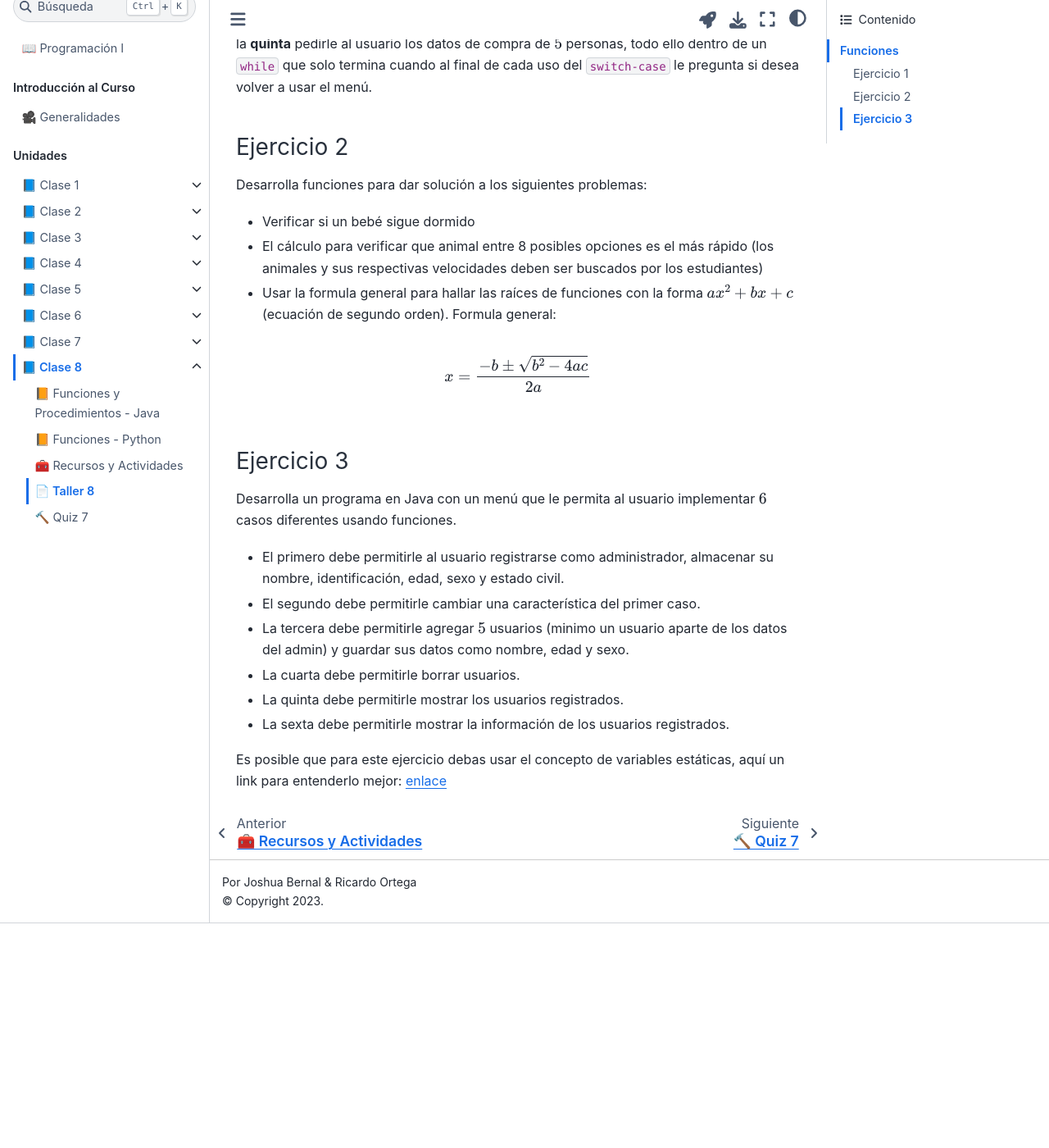
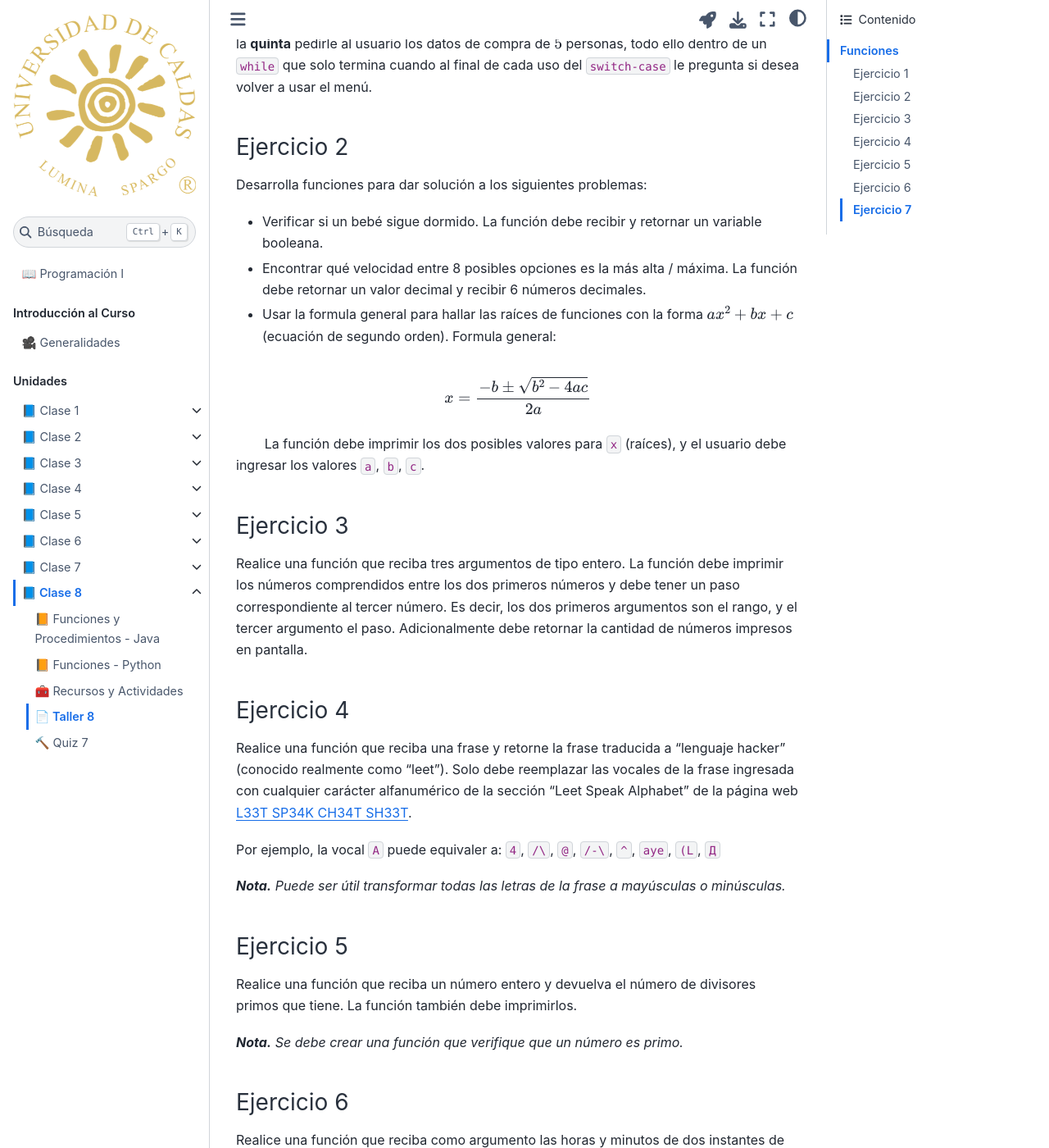
Before and after one commit to BioAITeamLearning/prog1-2023-02-ucaldas, a Jupyter Book: the page built from content/talleres/taller8.md, in a window 1280 px wide and 1400 px high, scrolled down 600 px. Shown: the whole window at 82% size. Built offline with Jupyter Book 1.0.4 settings and Sphinx 7.4.7 and the Sphinx Book theme 1.1.4, drawn with Linux system fonts in a browser that asks for light colours; before the commit the page ends 1726 px from its top, so only the background shows below that; some of the changed text lies outside the part shown.

Commit message:
agregar unidad 8

```diff
--- a/content/talleres/taller8.md
+++ b/content/talleres/taller8.md
@@ -29,20 +29,39 @@
 ### Ejercicio 2
 Desarrolla funciones para dar solución a los siguientes problemas:
 
-- Verificar si un bebé sigue dormido
-- El cálculo para verificar que animal entre 8 posibles opciones es el más rápido (los animales y sus respectivas velocidades deben ser buscados por los estudiantes)
+- Verificar si un bebé sigue dormido. La función debe recibir y retornar un variable booleana.
+- Encontrar qué velocidad entre 8 posibles opciones es la más alta / máxima. La función debe retornar un valor decimal y recibir 6 números decimales.
 - Usar la formula general para hallar las raíces de funciones con la forma $ax^2 + bx + c$ (ecuación de segundo orden). Formula general:
 
 $$x = \dfrac{-b\pm\sqrt{b^2 -4ac}}{2a}$$
 
+$\hspace{0.8cm}$ La función debe imprimir los dos posibles valores para `x` (raíces), y el usuario debe ingresar los valores `a`, `b`, `c`.
+
 ### Ejercicio 3
-Desarrolla un programa en Java con un menú que le permita al usuario implementar $6$ casos diferentes usando funciones.
+Realice una función que reciba tres argumentos de tipo entero. La función debe imprimir los números comprendidos entre los dos primeros números y debe tener un paso correspondiente al tercer número. Es decir, los dos primeros argumentos son el rango, y el tercer argumento el paso. Adicionalmente debe retornar la cantidad de números impresos en pantalla.
 
-- El primero debe permitirle al usuario registrarse como administrador, almacenar su nombre, identificación, edad, sexo y estado civil.
-- El segundo debe permitirle cambiar una característica del primer caso.
-- La tercera debe permitirle agregar $5$ usuarios (minimo un usuario aparte de los datos del admin) y guardar sus datos como nombre, edad y sexo.
-- La cuarta debe permitirle borrar usuarios.
-- La quinta debe permitirle mostrar los usuarios registrados.
-- La sexta debe permitirle mostrar la información de los usuarios registrados.
+### Ejercicio 4
+Realice una función que reciba una frase y retorne la frase traducida a “lenguaje hacker” (conocido realmente como “leet”). Solo debe reemplazar las vocales de la frase ingresada con cualquier carácter alfanumérico de la sección “Leet Speak Alphabet” de la página web [L33T SP34K CH34T SH33T](https://www.gamehouse.com/blog/leet-speak-cheat-sheet/).
 
-Es posible que para este ejercicio debas usar el concepto de variables estáticas, aquí un link para entenderlo mejor: [enlace](https://unipython.com/variables-y-metodos-estaticos-en-java/)
+Por ejemplo, la vocal `A` puede equivaler a: `4`, ``/\``, ``@``, ``/-\``, ``^``, ``aye``, ``(L``, ``Д``
+
+***Nota.** Puede ser útil transformar todas las letras de la frase a mayúsculas o minúsculas.*
+
+### Ejercicio 5
+Realice una función que reciba un número entero y devuelva el número de divisores primos que tiene. La función también debe imprimirlos.
+
+***Nota.** Se debe crear una función que verifique que un número es primo.*
+
+### Ejercicio 6
+Realice una función que reciba como argumento las horas y minutos de dos instantes de tiempo y devuelva el número de minutos que hay de diferencia entre ambos instantes.
+
+Por ejemplo, si ingreso `(1, 30, 0, 30)` debe volver `30`.
+
+***Nota.** En total la función recibe 4 argumentos.*
+
+### Ejercicio 7
+Realice una función que muestre por consola una serie de números aleatorios enteros. La función recibe la cantidad de números aleatorios y los valores mínimo y máximo que pueden tomar dichos números.
+
+Adicionalmente, la función debe devolver la cantidad de números impares.
+
+***Nota.** Para generar números aleatorios utiliza la clase* `Math.random()` *y busca cómo limitar su rango.*
```
